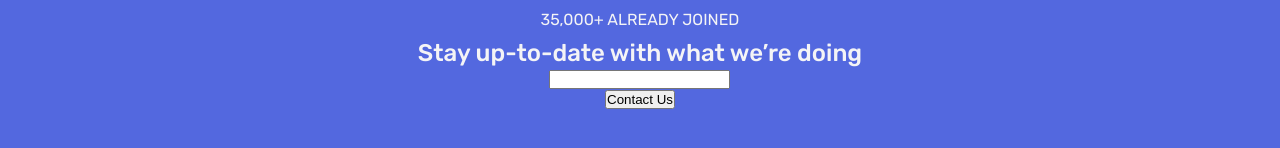
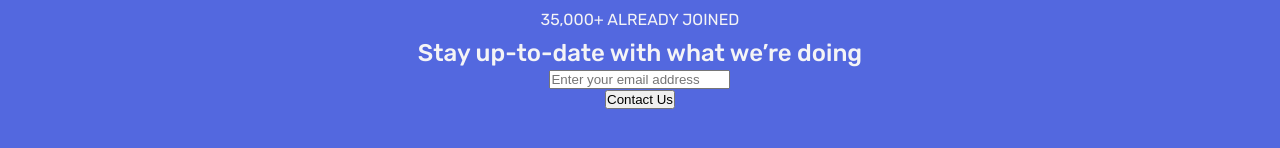
Before and after one commit to ereljapco/frontendmentor, a plain HTML site: page bookmark-landing-page/index.html in a window 1280 px wide. Shown: the part 4897-5045 px from the top of the page. Drawn offline with Linux system fonts and the light colour scheme.

Commit message:
style(contact): add placeholder for `.__email-input`

```diff
--- a/bookmark-landing-page/index.html
+++ b/bookmark-landing-page/index.html
@@ -331,6 +331,7 @@
                 type="email"
                 name="email"
                 id="email"
+                placeholder="Enter your email address"
               />
               <span class="contact__error-msg"
                 >Whoops, make sure it's an email</span
```
